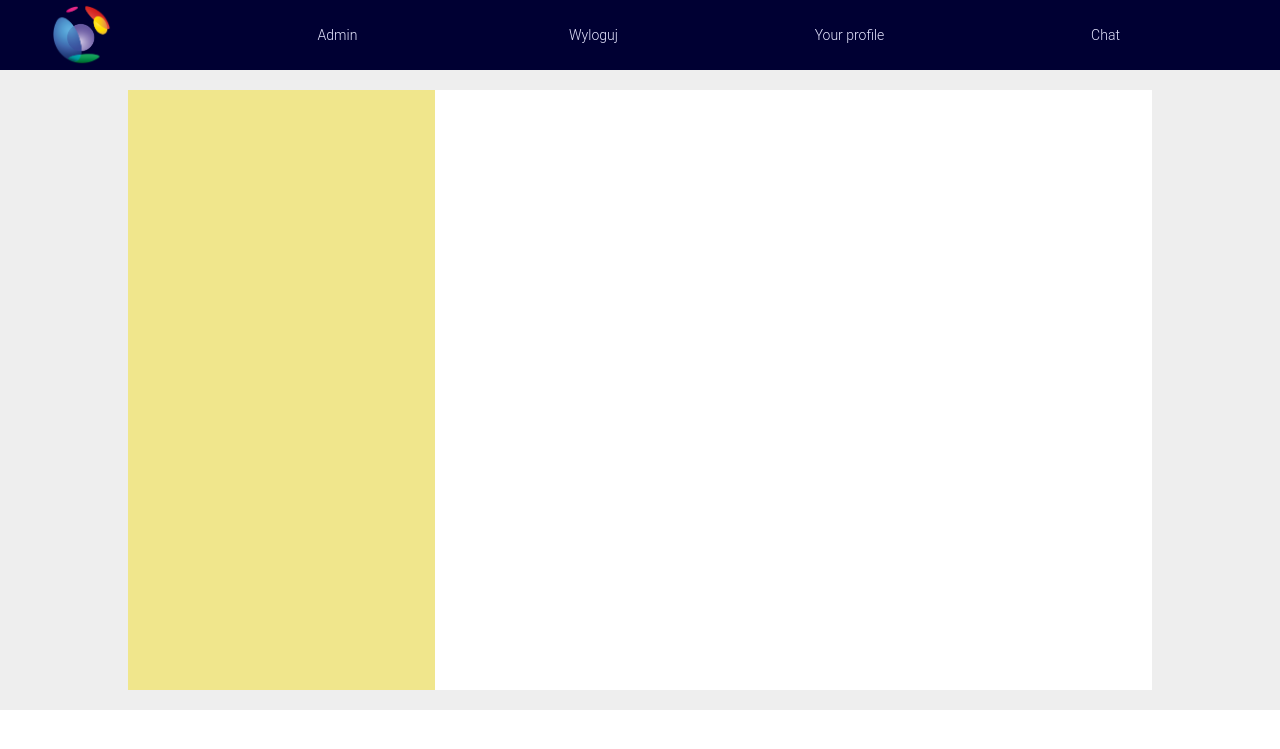
After one commit to alopalka/Django_Social_Media, a Django app: page /chat/ in a window 1280 px wide. The commit adds this page. Shown: the top 749 px of the page. Run offline with Django 4.2, Linux system fonts and the light colour scheme; the visitor is signed in with stand-in values (Sample User, id 1).

Commit message:
Creating backbone for chat app

```diff
--- a/social_media/chat/urls.py
+++ b/social_media/chat/urls.py
@@ -1,6 +1,8 @@
 from django.urls import path
-from mainapp import views
+from chat import views
 
 app_name="chat"
 
-urlpatterns=[]
+urlpatterns=[
+    path('',views.list_rooms,name="rooms"),
+]
--- a/social_media/chat/views.py
+++ b/social_media/chat/views.py
@@ -1,3 +1,11 @@
 from django.shortcuts import render
+from django.shortcuts import redirect
+from django.contrib.auth.decorators import login_required
 
-# Create your views here.
+from chat.models import Room
+from chat.models import Message
+
+@login_required
+def list_rooms(request,template="chat/chat_page.html"):
+
+    return render(request, template)
--- /dev/null
+++ b/social_media/static/css/chat/style_chat.css
@@ -0,0 +1,16 @@
+#chat-block{
+    height: 75vh;
+    display: flex;
+    flex-direction: row;
+}
+
+#chat-history{
+    background: khaki;
+    min-height: 100%;
+    width: 30%;
+}
+
+#chat-details{
+    height: 100%;
+    width: 50%;
+}
--- a/social_media/static/css/mainapp/style_main.css
+++ b/social_media/static/css/mainapp/style_main.css
@@ -117,6 +117,7 @@ nav ul{
 
 nav ul li{
     height: 95%;
+    text-align: center;
     width: 120px;
     border-radius: 5px;
 }
--- /dev/null
+++ b/social_media/static/js/chat/chat_logic.js
@@ -0,0 +1,15 @@
+function getCookie(name) {
+    var cookieValue = null;
+    if (document.cookie && document.cookie !== '') {
+        var cookies = document.cookie.split(';');
+        for (var i = 0; i < cookies.length; i++) {
+            var cookie = cookies[i].trim();
+            if (cookie.substring(0, name.length + 1) === (name + '=')) {
+                cookieValue = decodeURIComponent(cookie.substring(name.length + 1));
+                break;
+            }
+        }
+    }
+    return cookieValue;
+}
+var csrftoken = getCookie('csrftoken');
--- /dev/null
+++ b/social_media/templates/chat/chat_page.html
@@ -0,0 +1,31 @@
+{% extends 'mainapp/main_template.html' %}
+{% load static %}
+
+{% block title %}
+    Social Media - Chat
+{% endblock %}
+
+{% block css_links %}
+<link rel="stylesheet" href="{% static 'css/chat/style_chat.css' %}">
+{% endblock %}
+
+{% block script %}
+<script type="text/javascript" src="{% static 'js/chat/chat_logic.js' %}"></script>
+{% endblock %}
+
+{% block content %}
+
+<section id="chat-block" class="inner-block posts-table">
+    <div id="chat-history">
+        <ul>
+            <a href="#">
+                <li></li>
+            </a>
+        </ul>
+    </div>
+    <div id="chat-details">
+
+    </div>
+</section>
+
+{% endblock %}
--- a/social_media/templates/mainapp/main_template.html
+++ b/social_media/templates/mainapp/main_template.html
@@ -23,7 +23,8 @@
             {% endif %}
             {% if user.is_authenticated %}
             <li><a href="{% url 'authorization:logout' %}">Wyloguj</a></li>
-            <li><a href="{% url 'user:profiledetails' username=user %}">Welcome {{ user.username }}</a></li>
+            <li><a href="{% url 'user:profiledetails' username=user %}">Your profile</a></li>
+            <li><a href="{% url 'chat:rooms' %}">Chat</a></li>
             {% else %}
             <li><a href="{% url 'authorization:login' %}">Zaloguj</a></li>
             {% endif %}
```
